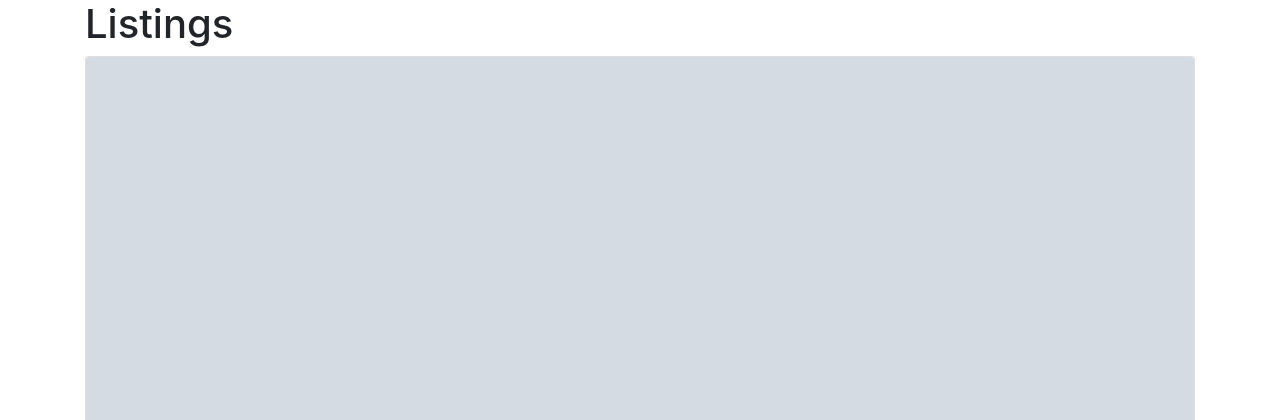
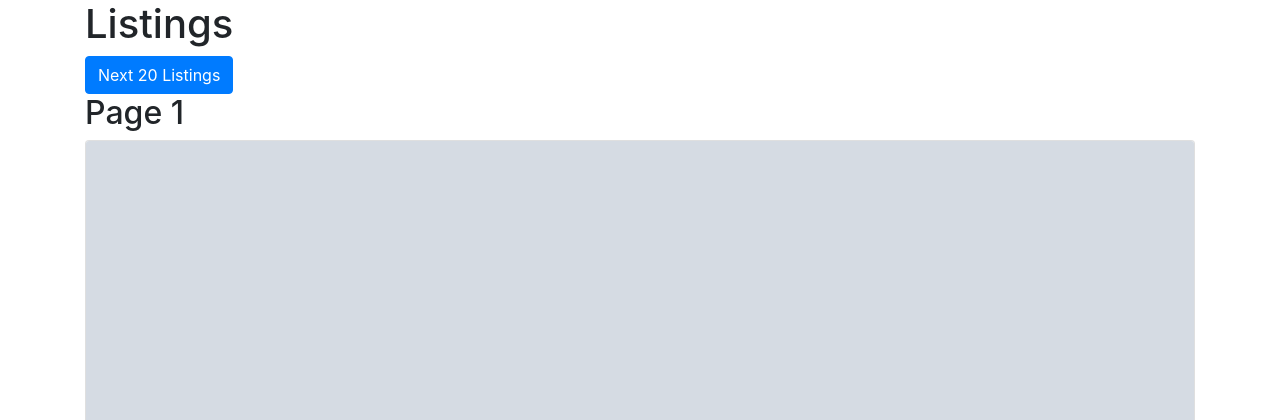
Before and after one commit to kunxin-chor/tgc7-mongo, a Flask app: page / in a window 1280 px wide. Shown: the top 420 px of the page. Run offline with Flask 2, Linux system fonts and the light colour scheme; grey boxes marked "Sample" are stand-in pictures; a database or web service that is not in the repository returns one stand-in record (values such as "Sample title"); some libraries are stand-ins or nearby versions.

Commit message:
Added files

```diff
--- a/airbnb/app.py
+++ b/airbnb/app.py
@@ -12,10 +12,24 @@
 
 client = pymongo.MongoClient(MONGO_URI)
 
+
 @app.route('/')
 def show_listings():
-    all_listings = client[DB_NAME].listingsAndReviews.find().limit(10)
-    return render_template('show_listings.template.html', all_listings=all_listings)
+    # get the current page number
+    page_number = request.args.get('page')
+    # if there is no page number (aka, None) then assume we are at page 0
+    if page_number == None:
+        page_number = 0
+    else:
+        page_number = int(page_number)
+
+    print("page number=", page_number)
+    all_listings = client[DB_NAME].listingsAndReviews.find().skip(
+        page_number*20).limit(20)
+    return render_template('show_listings.template.html',
+                           all_listings=all_listings,
+                           page_number=page_number)
+
 
 # "magic code" -- boilerplate
 if __name__ == '__main__':
--- a/airbnb/templates/show_listings.template.html
+++ b/airbnb/templates/show_listings.template.html
@@ -2,6 +2,16 @@
 
 {%block content %}
 <h1>Listings</h1>
+    {%if page_number > 0 %}
+        <a href="/?page={{page_number-1}}" class="btn btn-primary">Previous 20 Listings</a>
+    {%endif%}
+
+
+    <a href="/?page={{page_number+1}}" class="btn btn-primary">Next 20 Listings</a>
+
+
+    <h2>Page {{page_number+1}} </h2>
+
     {%for listing in all_listings%}
     <div class="card">
      <img class="card-img-top" src="{{listing.images.picture_url}}" alt="Card image cap">
```
